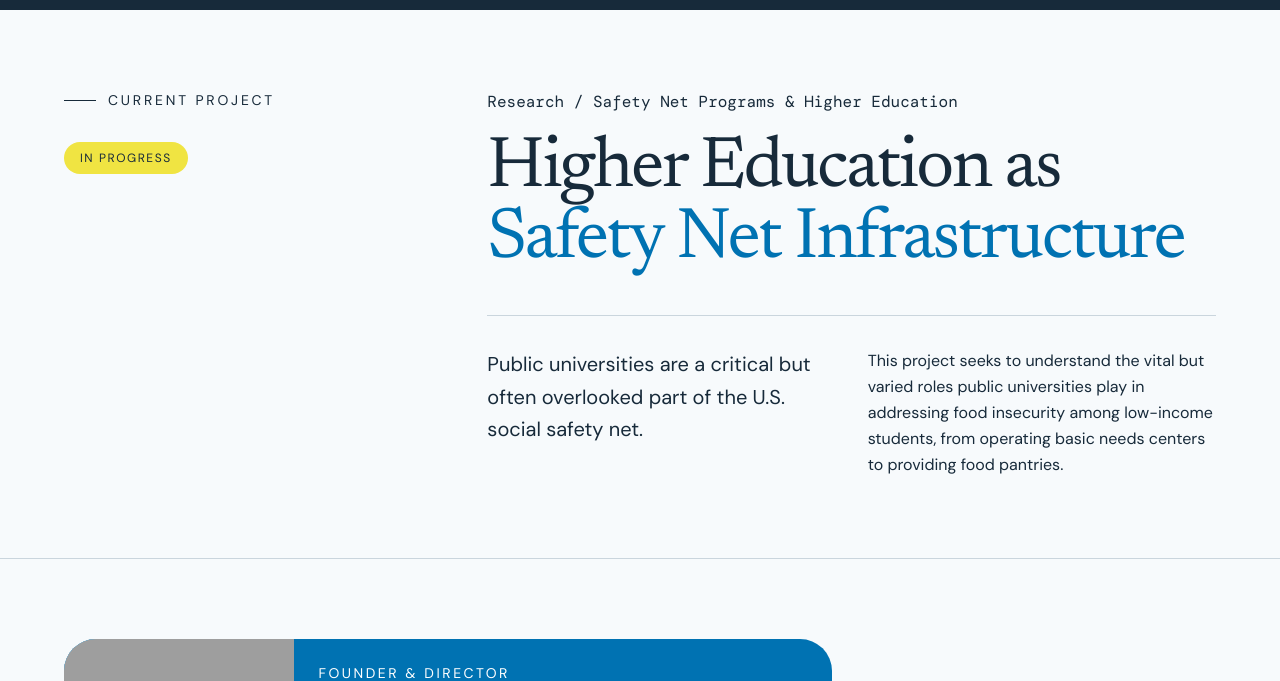
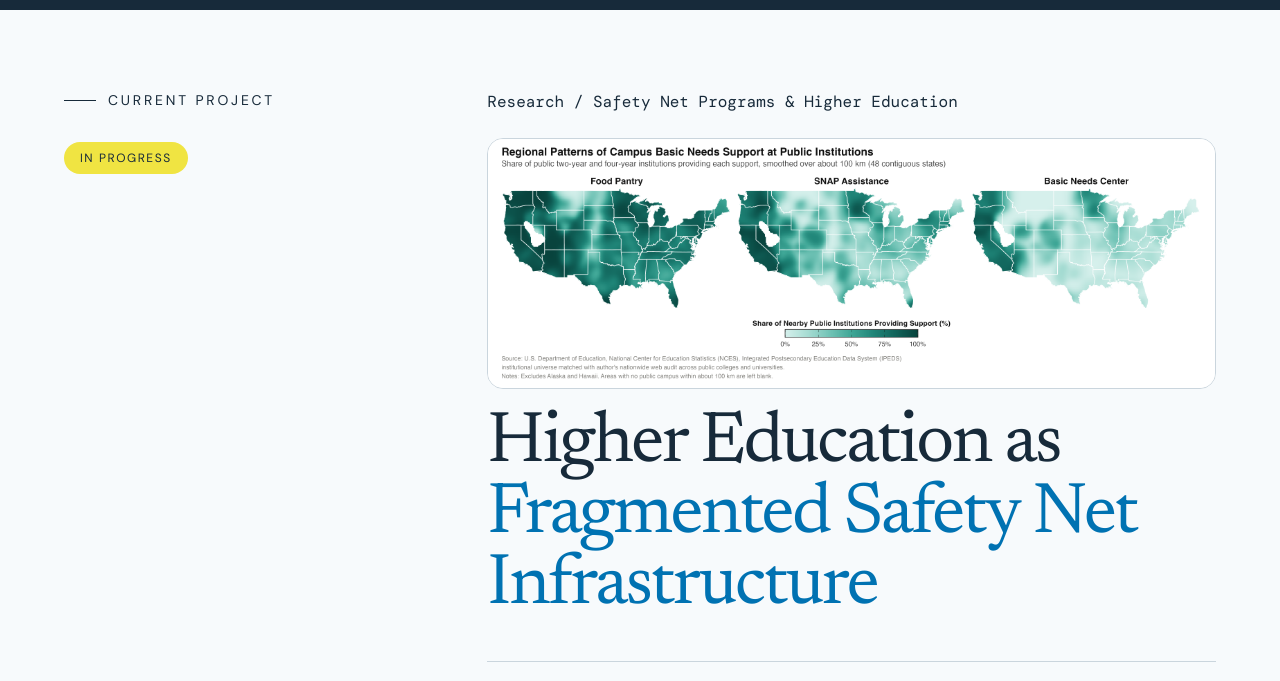
Before and after one commit to jaeyk/pof-lab, a React (Vite) app: page / in a window 1280 px wide. Shown: the part 1960-2641 px from the top of the page. Built offline with nearby package versions, Linux system fonts and the light colour scheme; grey boxes are pictures that could not be loaded; the HTML template or start-up script is replaced by a standard one; a web font is replaced by a local one.

Commit message:
Update site

```diff
--- a/src/App.tsx
+++ b/src/App.tsx
@@ -1,4 +1,5 @@
 import carolinePhoto from "../images/caroline-web.jpg";
+import basicNeedsMap from "../images/bn_center_map.png";
 import ericPhoto from "../images/eric-web.jpg";
 import gabePhoto from "../images/gabe-web.jpg";
 import julietPhoto from "../images/juliet-web.jpg";
@@ -417,10 +418,15 @@ export default function App() {
                 <p className="font-mono text-base text-[var(--ink)]">
                   Research / Safety Net Programs &amp; Higher Education
                 </p>
+                <img
+                  src={basicNeedsMap}
+                  alt="Three U.S. maps showing the share of nearby public colleges and universities offering a food pantry, SNAP assistance, and a basic needs center. Food pantries are common nationwide; SNAP assistance and basic needs centers are concentrated on the West Coast and in parts of the Upper Midwest and Northeast."
+                  className="mt-6 w-full rounded-2xl border border-[var(--line)] bg-white"
+                />
                 <h2 className="mt-5 max-w-5xl font-display text-5xl leading-[0.98] tracking-[-0.035em] md:text-7xl">
                   Higher Education as{" "}
                   <span className="italic text-[var(--blue)]">
-                    Safety Net Infrastructure
+                    Fragmented Safety Net Infrastructure
                   </span>
                 </h2>
                 <div className="mt-10 grid gap-8 border-t border-[var(--line)] pt-8 md:grid-cols-2">
```
Also changed, not shown: images/bn_center_map.png (added), 4 other files (tests, documents, lock files or other folders).
